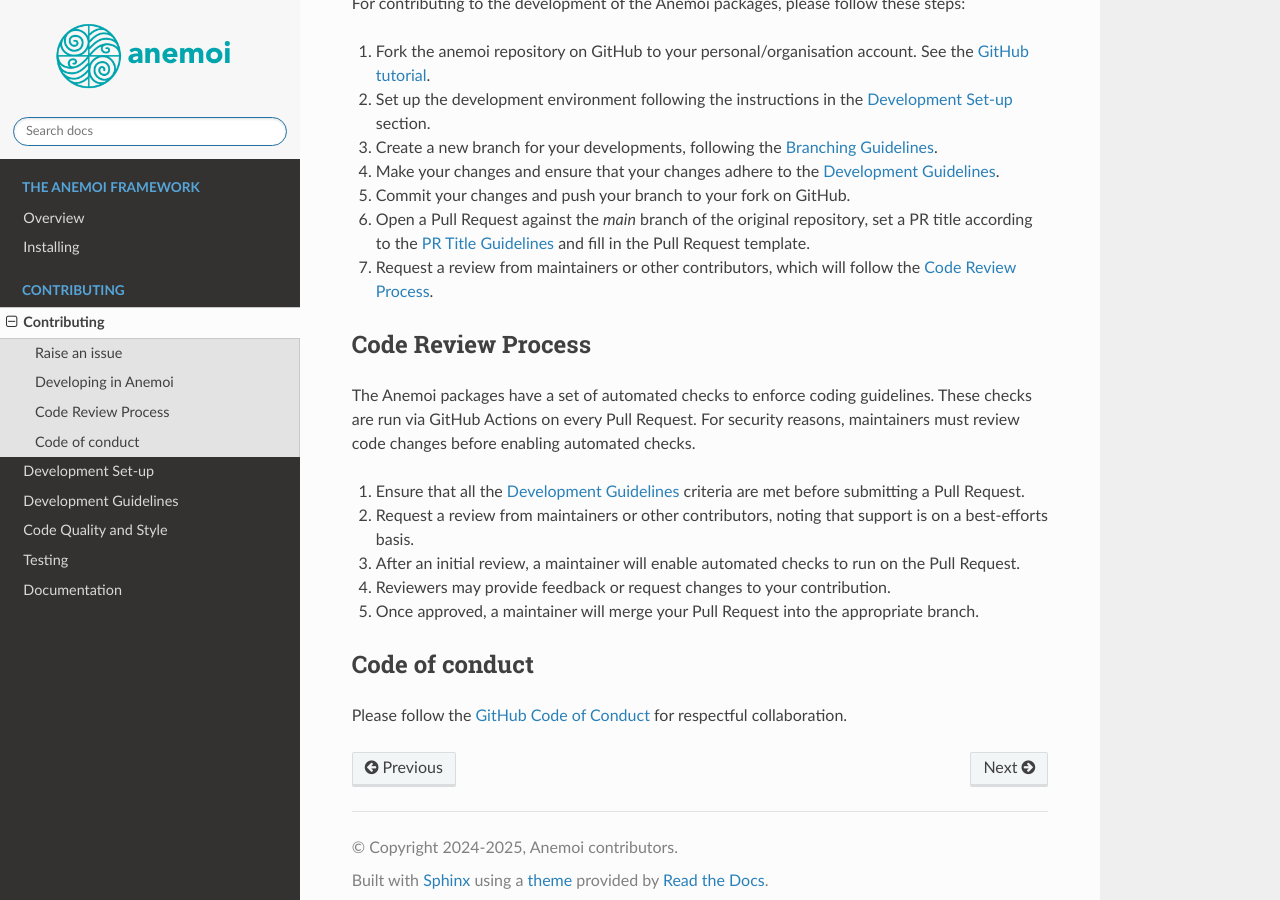
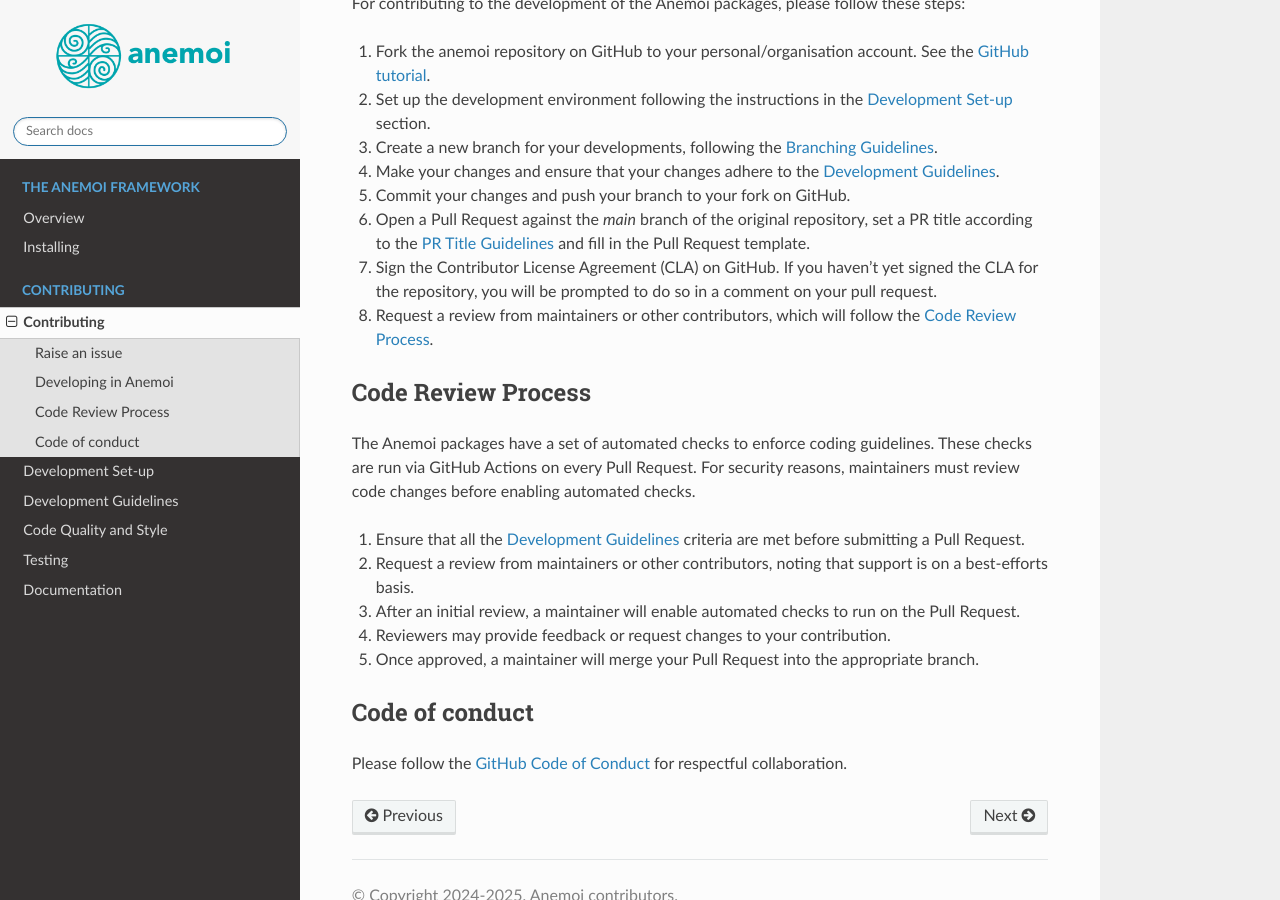
Before and after one commit to ecmwf/anemoi-docs, a Sphinx documentation site: the page built from docs/contributing/contributing.rst, in a window 1280 px wide and 900 px high, scrolled down 616 px. Built offline with Sphinx 7.4.7 and the Read the Docs theme 3.1.0, drawn with Linux system fonts in a browser that asks for light colours.

Commit message:
docs: add cla as step to dev workflow

```diff
--- a/docs/contributing/contributing.rst
+++ b/docs/contributing/contributing.rst
@@ -51,6 +51,10 @@ follow these steps:
    repository, set a PR title according to the
    :ref:`pr-title-guidelines` and fill in the Pull Request template.
 
+#. Sign the Contributor License Agreement (CLA) on GitHub. If you
+   haven't yet signed the CLA for the repository, you will be prompted
+   to do so in a comment on your pull request.
+
 #. Request a review from maintainers or other contributors, which will
    follow the :ref:`code-review-process`.
 
```
